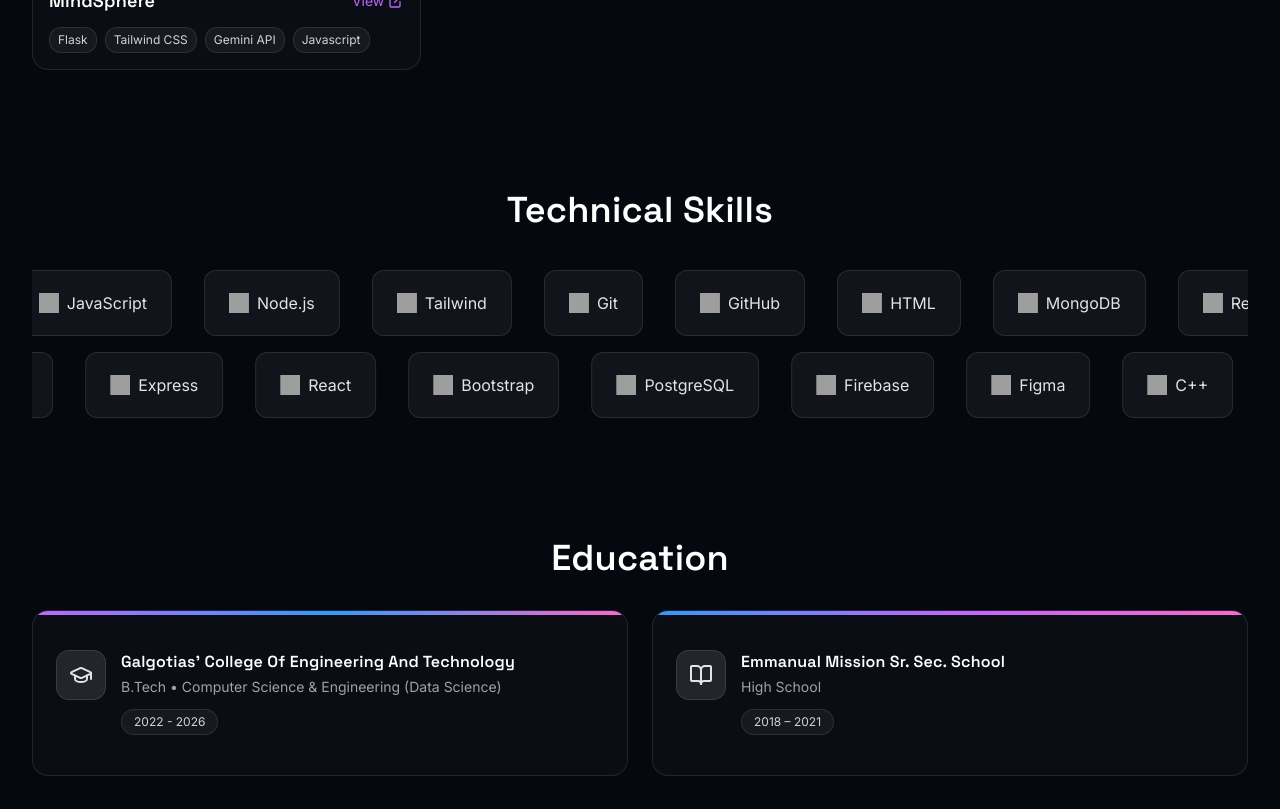
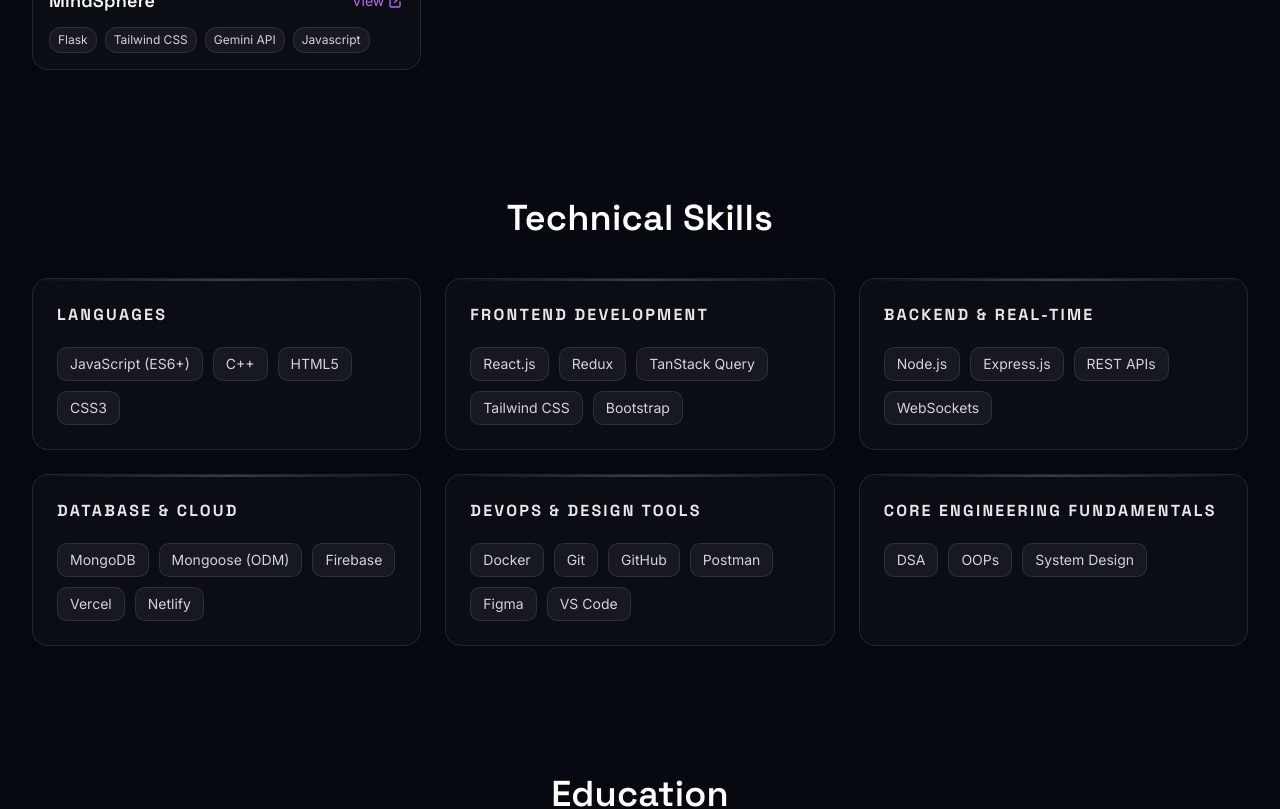
Before and after one commit to priyanshusc/Portfolio, a React (Vite) app: page / in a window 1280 px wide. Shown: the part 1620-2429 px from the top of the page. Built offline with nearby package versions, Linux system fonts and the light colour scheme; grey boxes are pictures that could not be loaded.

Commit message:
Refactor skills section and update resume link

```diff
--- a/client/pages/Index.tsx
+++ b/client/pages/Index.tsx
@@ -285,12 +285,11 @@
 
               <a
                 href="/Resume.pdf"
-                download="/Priyanshu_resume.pdf"
                 target="_blank"
-                rel="noopener"
+                rel="noopener noreferrer"
                 className="rounded-full px-6 py-3 xxxsm:text-[13px] xxsm:text-sm font-semibold text-white bg-gradient-to-r from-neon-purple/80 via-neon-blue/70 to-neon-pink/80 bg-[length:200%_200%] transition-all duration-500 ease-in-out hover:bg-[position:100%_0%]"
               >
-                Download Resume
+                View Resume
               </a>
             </div>
 
@@ -451,97 +450,64 @@
   );
 }
 
-type Skill = { name: string; icon: string };
-
-const SKILLS: Skill[] = [
-  { name: "React", icon: "https://cdn.simpleicons.org/react/61DAFB" },
-  { name: "TypeScript", icon: "https://cdn.simpleicons.org/typescript/3178C6" },
-  { name: "JavaScript", icon: "https://cdn.simpleicons.org/javascript/F7DF1E" },
-  { name: "Node.js", icon: "https://cdn.simpleicons.org/nodedotjs/339933" },
-  { name: "Tailwind", icon: "https://cdn.simpleicons.org/tailwindcss/06B6D4" },
-  { name: "Bootstrap", icon: "https://cdn.simpleicons.org/bootstrap/7952B3" },
-  { name: "PostgreSQL", icon: "https://cdn.simpleicons.org/postgresql/4169E1" },
-  { name: "Firebase", icon: "https://cdn.simpleicons.org/firebase/FFCA28" },
-  { name: "Git", icon: "https://cdn.simpleicons.org/git/F05032" },
-  { name: "GitHub", icon: "https://cdn.simpleicons.org/github/ffffff" },
-  { name: "Figma", icon: "https://cdn.simpleicons.org/figma/F24E1E" },
-  { name: "C++", icon: "https://cdn.simpleicons.org/cplusplus/00599C" },
-  { name: "Vercel", icon: "https://cdn.simpleicons.org/vercel/ffffff" },
-  { name: "Netlify", icon: "https://cdn.simpleicons.org/netlify/00C7B7" },
-  { name: "HTML", icon: "https://cdn.simpleicons.org/html5/E34F26" },
-  { name: "MongoDB", icon: "https://cdn.simpleicons.org/mongodb/47A248" },
-  { name: "Express", icon: "https://cdn.simpleicons.org/express/ffffff" },
-  // { name: "Prisma", icon: "https://cdn.simpleicons.org/prisma/2D3748" },
-  // { name: "Next.js", icon: "https://cdn.simpleicons.org/nextdotjs/ffffff" },
+const SKILL_CATEGORIES = [
+  {
+    title: "LANGUAGES",
+    skills: ["JavaScript (ES6+)", "C++", "HTML5", "CSS3"],
+  },
+  {
+    title: "FRONTEND DEVELOPMENT",
+    skills: ["React.js", "Redux", "TanStack Query", "Tailwind CSS", "Bootstrap"],
+  },
+  {
+    title: "BACKEND & REAL-TIME",
+    skills: ["Node.js", "Express.js", "REST APIs", "WebSockets"],
+  },
+  {
+    title: "DATABASE & CLOUD",
+    skills: ["MongoDB", "Mongoose (ODM)", "Firebase", "Vercel", "Netlify"],
+  },
+  {
+    title: "DEVOPS & DESIGN TOOLS",
+    skills: ["Docker", "Git", "GitHub", "Postman", "Figma", "VS Code"],
+  },
+  {
+    title: "CORE ENGINEERING FUNDAMENTALS",
+    skills: ["DSA", "OOPs", "System Design"],
+  },
 ];
 
-// 👉 Split into two groups (you can adjust which skills go where)
-const ROW1 = [
-  "React",
-  "TypeScript",
-  "JavaScript",
-  "Node.js",
-  "Tailwind",
-  "Git",
-  "GitHub",
-  "HTML",
-  "MongoDB",
-];
-
-const ROW2 = [
-  "Bootstrap",
-  "PostgreSQL",
-  "Firebase",
-  "Figma",
-  "C++",
-  "Vercel",
-  "Netlify",
-  "Express",
-  "React", // 👈 common logo with Row 1
-];
-
-// Map by name for easy lookup
-const getSkill = (name: string) => SKILLS.find((s) => s.name === name)!;
-
 function Skills() {
-  const row1 = ROW1.map(getSkill);
-  const row2 = ROW2.map(getSkill);
-
   return (
-    <section id="skills" className="py-14 scroll-mt-28 sm:scroll-mt-36">
+    <section id="skills" className="py-16 scroll-mt-28 sm:scroll-mt-36">
       <div className="container max-w-7xl px-5 md:px-8">
         <h2 className="font-display font-semibold text-3xl sm:text-4xl text-center mb-10">
           Technical Skills
         </h2>
-        <div className="space-y-4">
-          {/* Row 1 */}
-          <div className="relative overflow-hidden">
-            <div className="flex min-w-max items-center gap-4 md:gap-8 whitespace-nowrap animate-marquee duration-[60s] hover:[animation-play-state:paused]">
-              {[...row1, ...row1].map((s, i) => (
+        <div className="grid gap-6 sm:grid-cols-2 lg:grid-cols-3">
+          {SKILL_CATEGORIES.map((category) => (
+            <div
+              key={category.title}
+              className="group relative flex flex-col rounded-2xl border border-white/10 bg-card/60 backdrop-blur-sm p-6 overflow-hidden transition-all duration-300 hover:shadow-neon-purple-light"
+            >
+              {/* Subtle top border highlight on hover */}
+              <div className="pointer-events-none absolute inset-x-0 top-0 h-[2px] bg-gradient-to-r from-transparent via-white/20 to-transparent group-hover:via-neon-purple transition-colors duration-500" />
+
+              <h3 className="mb-5 font-display text-sm sm:text-base font-bold tracking-[0.14em] text-white/90">
+                {category.title}
+              </h3>
+              <div className="flex flex-wrap gap-2.5">
+                {category.skills.map((skill) => (
                   <span
-                  key={s.name + i}
-                  className="inline-flex items-center rounded-xl border border-white/10 bg-white/5 xxsm:px-5 xxsm:py-4 xxxsm:px-4 xxxsm:py-3 md:px-6 md:py-5 xxxsm:text-[15px] xxsm:text-base text-zinc-200"
+                    key={skill}
+                    className="inline-flex items-center cursor-pointer rounded-md border border-white/10 bg-white/5 px-3 py-1.5 text-sm text-zinc-300 transition-colors group-hover:bg-white/10 group-hover:text-white"
                   >
-                  <img src={s.icon} alt={s.name} className="mr-2 h-5 w-5" />
-                  {s.name}
+                    {skill}
                   </span>
                 ))}
               </div>
             </div>
-          {/* Row 2 (reverse) */}
-          <div className="relative overflow-hidden">
-            <div className="flex min-w-max items-center gap-4 md:gap-8 whitespace-nowrap animate-marquee-reverse duration-[60s] hover:[animation-play-state:paused]">
-              {[...row2, ...row2].map((s, i) => (
-                <span
-                  key={s.name + "-r-" + i}
-                  className="inline-flex items-center rounded-xl border border-white/10 bg-white/5 xxsm:px-5 xxsm:py-4 xxxsm:px-4 xxxsm:py-3 md:px-6 md:py-5 xxxsm:text-[15px] xxsm:text-base text-zinc-200"
-                >
-                  <img src={s.icon} alt={s.name} className="mr-2 h-5 w-5" />
-                  {s.name}
-                </span>
           ))}
-            </div>
-          </div>
         </div>
       </div>
     </section>
@@ -565,7 +531,7 @@
               </div>
               <div>
                 <h3 className="font-semibold leading-snug">
-                  Galgotias’ College Of Engineering And Technology
+                  Dr. A.P.J. Abdul Kalam Technical University
                 </h3>
                 <p className="text-sm text-zinc-400 mt-1">
                   B.Tech • Computer Science & Engineering (Data Science)
@@ -615,10 +581,10 @@
     issuer: "Certified by Oracle for Generative AI skills.",
   },
   {
-    title: "Google Analytics Certification",
+    title: "AI and Data Scientist",
     image: "/Oneroadmap.png",
     href: "https://oneroadmap.io/skills/ai-ds/certificate/CERT-B3E7D6BB",
-    issuer: "Awarded by Google for data analysis skills.",
+    issuer: "Awarded by Oneroadmap",
   },
   {
     title: "Google Analytics Certification",
```
Lines whose indentation alone changed are shown as unchanged.
